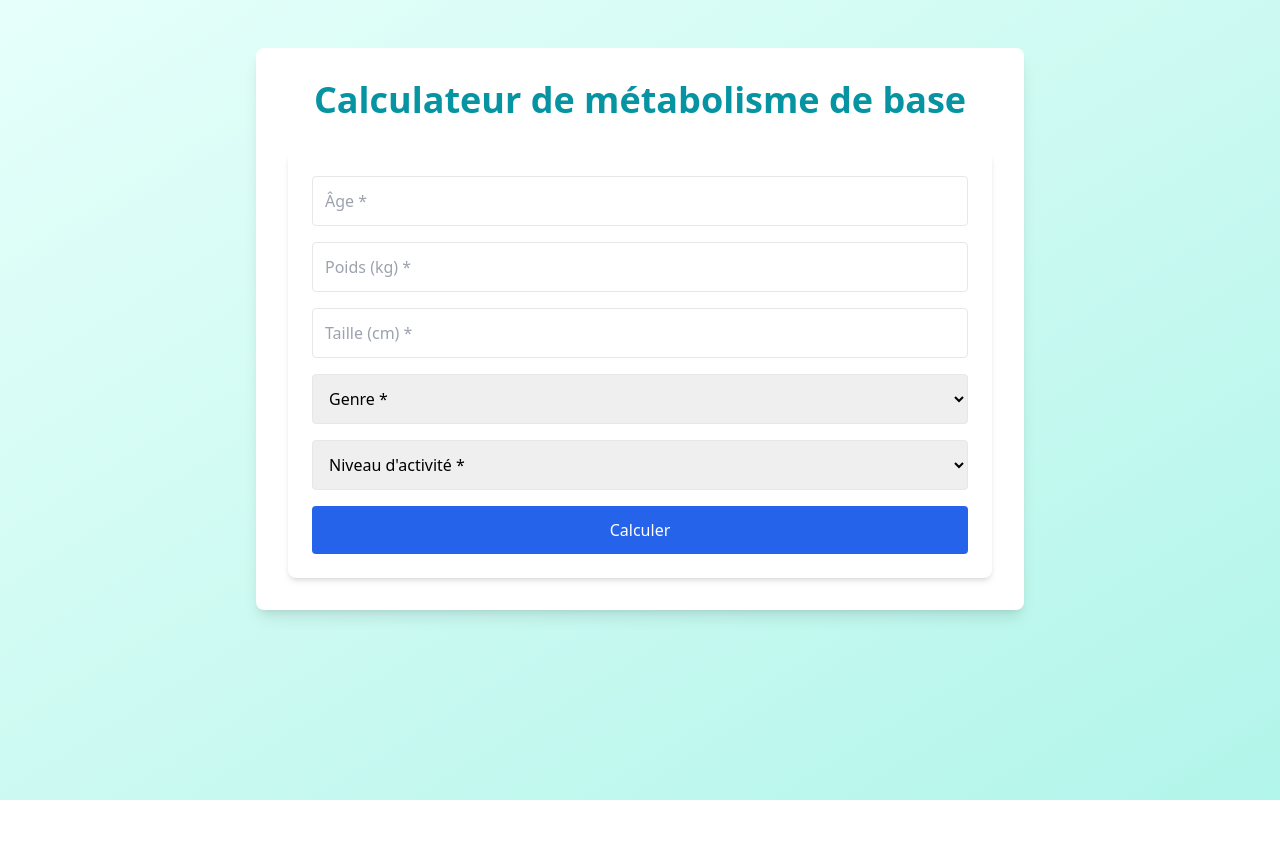
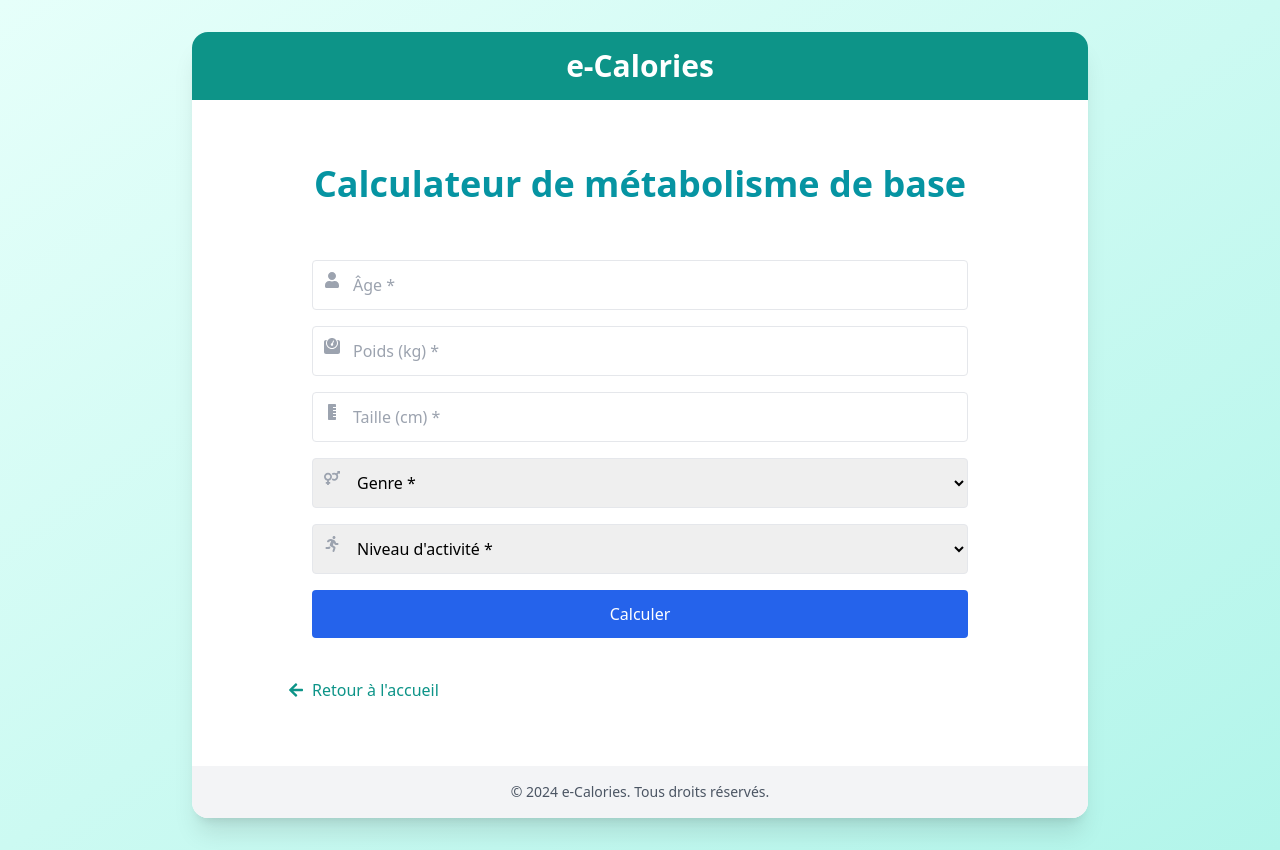
Before and after one commit to Norluciot/e-Calorie, a React (Create React App) app: page /calculate in a window 1280 px wide. Before the commit the page ends 800 px from the top, so only its background shows below. Built offline with nearby package versions, Linux system fonts and the light colour scheme.

Commit message:
amélioration interface, opérationnel et fonctionnel gg

```diff
--- a/src/App.tsx
+++ b/src/App.tsx
@@ -4,20 +4,38 @@ import { motion } from 'framer-motion';
 import HomePage from './pages/HomePage';
 import CalculatePage from './pages/CalculatePage';
 
-
 const App: React.FC = () => {
   return (
     <Router>
       <motion.div
-        className="min-h-screen bg-gradient-to-br from-teal-100 to-teal-200 py-12 px-4 sm:px-6 lg:px-8"
+        className="min-h-screen bg-gradient-to-br from-teal-100 to-teal-200 flex items-center justify-center px-4 py-8 sm:px-6 lg:px-8"
         initial={{ opacity: 0 }}
         animate={{ opacity: 1 }}
         transition={{ duration: 0.5 }}
       >
-        <Routes>
-          <Route path="/" element={<HomePage />} />
-          <Route path="/calculate" element={<CalculatePage />} />
-        </Routes>
+        <div className="w-full max-w-4xl">
+          <motion.div
+            className="bg-white shadow-xl rounded-2xl overflow-hidden"
+            initial={{ y: 20, opacity: 0 }}
+            animate={{ y: 0, opacity: 1 }}
+            transition={{ delay: 0.2, duration: 0.5 }}
+          >
+            <header className="bg-teal-600 py-4 px-6">
+              <h1 className="text-2xl sm:text-3xl font-bold text-white text-center">
+                e-Calories
+              </h1>
+            </header>
+            <main className="p-6 sm:p-8">
+              <Routes>
+                <Route path="/" element={<HomePage />} />
+                <Route path="/calculate" element={<CalculatePage />} />
+              </Routes>
+            </main>
+            <footer className="bg-gray-100 py-4 px-6 text-center text-gray-600 text-sm">
+              © 2024 e-Calories. Tous droits réservés.
+            </footer>
+          </motion.div>
+        </div>
       </motion.div>
     </Router>
   );
--- a/src/components/Form.tsx
+++ b/src/components/Form.tsx
@@ -1,5 +1,6 @@
 import { motion } from 'framer-motion';
 import React, { useState } from 'react';
+import { FaUser, FaWeight, FaRulerVertical, FaVenusMars, FaRunning } from 'react-icons/fa';
 
 interface FormProps {
   onCalculate: (age: number, weight: number, height: number, gender: string, activityLevel: string) => void;
@@ -41,49 +42,53 @@ const Form: React.FC<FormProps> = ({ onCalculate }) => {
   return (
     <motion.form
       onSubmit={handleSubmit}
-      className="bg-white shadow-md rounded-lg p-6 space-y-4"
+      className="bg-white  rounded-lg p-6 space-y-4"
       initial={{ opacity: 0, y: 50 }}
       animate={{ opacity: 1, y: 0 }}
       transition={{ duration: 0.5 }}
     >
       <div className="grid gap-4">
-        <div>
+        <div className="relative">
+          <FaUser className="absolute top-3 left-3 text-gray-400" />
           <input
             type="number"
             placeholder="Âge *"
             value={age}
             onChange={(e) => setAge(e.target.value)}
-            className={`w-full p-3 border rounded focus:outline-none focus:ring-2 focus:ring-blue-500 ${errors.age ? 'border-red-500' : ''}`}
+            className={`w-full p-3 pl-10 border rounded focus:outline-none focus:ring-2 focus:ring-blue-500 ${errors.age ? 'border-red-500' : ''}`}
           />
           {errors.age && <p className="text-red-500 text-sm mt-1">{errors.age}</p>}
         </div>
-        <div>
+        <div className="relative">
+          <FaWeight className="absolute top-3 left-3 text-gray-400" />
           <input
             type="number"
             step="0.1"
             placeholder="Poids (kg) *"
             value={weight}
             onChange={(e) => setWeight(e.target.value)}
-            className={`w-full p-3 border rounded focus:outline-none focus:ring-2 focus:ring-blue-500 ${errors.weight ? 'border-red-500' : ''}`}
+            className={`w-full p-3 pl-10 border rounded focus:outline-none focus:ring-2 focus:ring-blue-500 ${errors.weight ? 'border-red-500' : ''}`}
           />
           {errors.weight && <p className="text-red-500 text-sm mt-1">{errors.weight}</p>}
         </div>
-        <div>
+        <div className="relative">
+          <FaRulerVertical className="absolute top-3 left-3 text-gray-400" />
           <input
             type="number"
             step="0.1"
             placeholder="Taille (cm) *"
             value={height}
             onChange={(e) => setHeight(e.target.value)}
-            className={`w-full p-3 border rounded focus:outline-none focus:ring-2 focus:ring-blue-500 ${errors.height ? 'border-red-500' : ''}`}
+            className={`w-full p-3 pl-10 border rounded focus:outline-none focus:ring-2 focus:ring-blue-500 ${errors.height ? 'border-red-500' : ''}`}
           />
           {errors.height && <p className="text-red-500 text-sm mt-1">{errors.height}</p>}
         </div>
-        <div>
+        <div className="relative">
+          <FaVenusMars className="absolute top-3 left-3 text-gray-400" />
           <select
             value={gender}
             onChange={(e) => setGender(e.target.value)}
-            className={`w-full p-3 border rounded focus:outline-none focus:ring-2 focus:ring-blue-500 ${errors.gender ? 'border-red-500' : ''}`}
+            className={`w-full p-3 pl-10 border rounded focus:outline-none focus:ring-2 focus:ring-blue-500 ${errors.gender ? 'border-red-500' : ''}`}
           >
             <option value="">Genre *</option>
             <option value="male">Homme</option>
@@ -91,11 +96,12 @@ const Form: React.FC<FormProps> = ({ onCalculate }) => {
           </select>
           {errors.gender && <p className="text-red-500 text-sm mt-1">{errors.gender}</p>}
         </div>
-        <div>
+        <div className="relative">
+          <FaRunning className="absolute top-3 left-3 text-gray-400" />
           <select
             value={activityLevel}
             onChange={(e) => setActivityLevel(e.target.value)}
-            className={`w-full p-3 border rounded focus:outline-none focus:ring-2 focus:ring-blue-500 ${errors.activityLevel ? 'border-red-500' : ''}`}
+            className={`w-full p-3 pl-10 border rounded focus:outline-none focus:ring-2 focus:ring-blue-500 ${errors.activityLevel ? 'border-red-500' : ''}`}
           >
             <option value="">Niveau d'activité *</option>
             {Object.entries(activityLevelExplanations).map(([value, explanation]) => (
--- a/src/components/MetabolismeInfo.tsx
+++ b/src/components/MetabolismeInfo.tsx
@@ -1,22 +1,32 @@
 import React from 'react';
 import { motion } from 'framer-motion';
+import { FaHeartbeat, FaWeight, FaBolt, FaUserAlt } from 'react-icons/fa';
 
 const MetabolismInfo: React.FC = () => {
   return (
     <motion.div
-      className="bg-white shadow-lg rounded-lg p-6 mb-8"
+      className="bg-white  rounded-lg p-6 mb-8"
       initial={{ opacity: 0, y: 50 }}
       animate={{ opacity: 1, y: 0 }}
       transition={{ duration: 0.5 }}
     >
-      <h2 className="text-2xl font-bold text-blue-600 mb-4">Comprendre le Métabolisme de Base</h2>
+      <h2 className="text-2xl font-bold text-blue-600 mb-4 flex items-center">
+        <FaHeartbeat className="mr-2" />
+        Comprendre le Métabolisme de Base
+      </h2>
       <p className="text-gray-700 mb-4">
         Le métabolisme de base (MB) représente l'énergie minimale nécessaire à votre corps pour maintenir ses fonctions vitales au repos. Il joue un rôle crucial dans votre santé et votre gestion du poids.
       </p>
-      <ul className="list-disc list-inside text-gray-700 mb-4">
-        <li>Influence la gestion du poids</li>
-        <li>Détermine vos besoins énergétiques quotidiens</li>
-        <li>Varie selon l'âge, le sexe, la taille et la composition corporelle</li>
+      <ul className="list-none text-gray-700 mb-4 space-y-2">
+        <motion.li className="flex items-center" whileHover={{ x: 10 }} transition={{ type: "spring", stiffness: 300 }}>
+          <FaWeight className="mr-2 text-green-500" /> Influence la gestion du poids
+        </motion.li>
+        <motion.li className="flex items-center" whileHover={{ x: 10 }} transition={{ type: "spring", stiffness: 300 }}>
+          <FaBolt className="mr-2 text-yellow-500" /> Détermine vos besoins énergétiques quotidiens
+        </motion.li>
+        <motion.li className="flex items-center" whileHover={{ x: 10 }} transition={{ type: "spring", stiffness: 300 }}>
+          <FaUserAlt className="mr-2 text-blue-500" /> Varie selon l'âge, le sexe, la taille et la composition corporelle
+        </motion.li>
       </ul>
       <p className="text-gray-700">
         Connaître votre métabolisme de base vous aide à adapter votre alimentation et votre activité physique pour atteindre vos objectifs de santé.
--- a/src/pages/CalculatePage.tsx
+++ b/src/pages/CalculatePage.tsx
@@ -1,5 +1,7 @@
-import { motion } from 'framer-motion';
+import { motion, AnimatePresence } from 'framer-motion';
 import React, { useState } from 'react';
+import { FaArrowLeft } from 'react-icons/fa';
+import { Link } from 'react-router-dom';
 
 import Form from '../components/Form';
 import ResultModal from '../components/ResultModal';
@@ -22,7 +24,7 @@ const CalculatePage: React.FC = () => {
   };
 
   return (
-    <div className="max-w-3xl mx-auto bg-white rounded-lg shadow-lg p-8">
+    <div className="max-w-3xl mx-auto bg-white rounded-lg p-8">
       <motion.h1
         className="text-4xl font-bold text-center text-teal-700 mb-8"
         initial={{ y: -50, opacity: 0 }}
@@ -33,6 +35,22 @@ const CalculatePage: React.FC = () => {
       </motion.h1>
       <Form onCalculate={handleCalculate} />
       <ResultModal isOpen={isModalOpen} onClose={closeModal} calories={calories} />
+      <AnimatePresence>
+        {!isModalOpen && (
+          <motion.div
+            initial={{ opacity: 0 }}
+            animate={{ opacity: 1 }}
+            exit={{ opacity: 0 }}
+            transition={{ duration: 0.3 }}
+            className="mt-4"
+          >
+            <Link to="/" className="text-teal-600 hover:text-teal-800 flex items-center">
+              <FaArrowLeft className="mr-2" />
+              Retour à l'accueil
+            </Link>
+          </motion.div>
+        )}
+      </AnimatePresence>
     </div>
   );
 };
--- a/src/pages/HomePage.tsx
+++ b/src/pages/HomePage.tsx
@@ -2,18 +2,11 @@ import React from 'react';
 import { motion } from 'framer-motion';
 import { Link } from 'react-router-dom';
 import MetabolismInfo from '../components/MetabolismeInfo';
+import { FaCalculator } from 'react-icons/fa';
 
 const HomePage: React.FC = () => {
   return (
-    <div className="max-w-3xl mx-auto bg-white rounded-lg shadow-lg p-8">
-      <motion.h1
-        className="text-4xl font-bold text-center text-teal-700 mb-8"
-        initial={{ y: -50, opacity: 0 }}
-        animate={{ y: 0, opacity: 1 }}
-        transition={{ delay: 0.2, duration: 0.5 }}
-      >
-        e-Calories
-      </motion.h1>
+    <div className="max-w-3xl mx-auto bg-white rounded-lg  p-8">
       <MetabolismInfo />
       <motion.div
         initial={{ opacity: 0 }}
@@ -22,8 +15,9 @@ const HomePage: React.FC = () => {
       >
         <Link
           to="/calculate"
-          className="block w-full text-center bg-teal-500 hover:bg-teal-600 text-white font-bold py-2 px-4 rounded transition duration-300"
+          className="block w-full text-center bg-teal-500 hover:bg-teal-600 text-white font-bold py-3 px-4 rounded transition duration-300 flex items-center justify-center"
         >
+          <FaCalculator className="mr-2" />
           Calculer votre métabolisme de base
         </Link>
       </motion.div>
```
